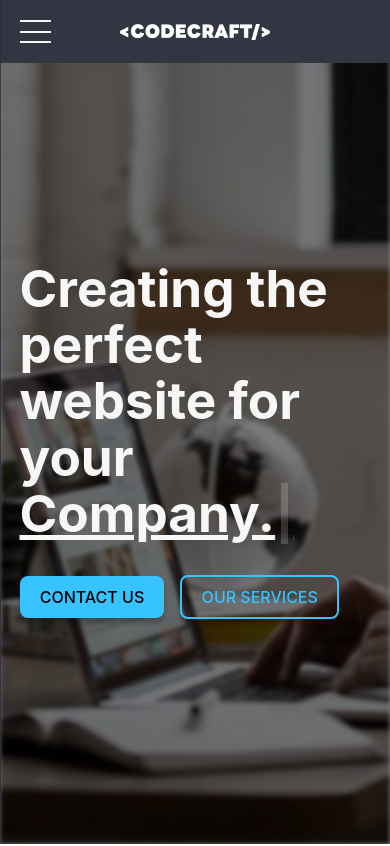
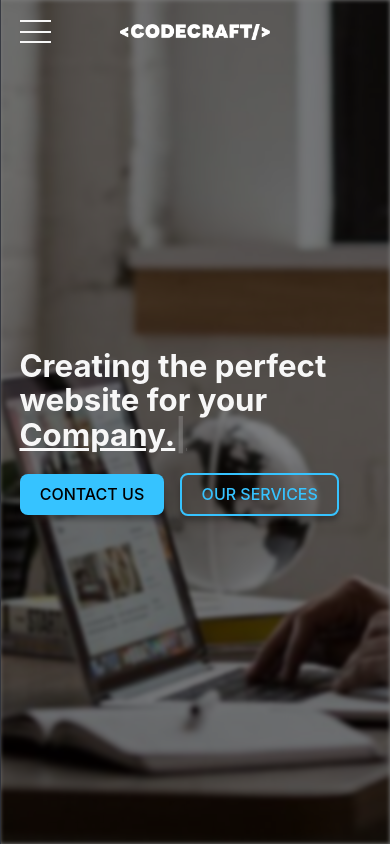
Before and after one commit to poofy25/landing-page, a React app: page / in a window 390 px wide. Shown: the top 846 px of the page. Built offline with nearby package versions, Linux system fonts and the light colour scheme; the HTML template or start-up script is replaced by a standard one.

Commit message:
fixed some styles and font sizes

```diff
--- a/src/components/HeroSection/heroSection.module.css
+++ b/src/components/HeroSection/heroSection.module.css
@@ -62,7 +62,14 @@
     border: 2px dashed #93DEFF;
     color:#93DEFF ;
 }
-
+.HeroSection > h1 {
+    font-size: clamp(1rem,4vw,3.5rem);
+}
 .HeroSection > h1 > span {
     text-decoration: underline;
 }
+@media screen and (max-width: 767px) {
+    .HeroSection > h1 {
+        font-size: clamp(1rem,8vw,2.75rem);
+    }
+}
--- a/src/components/Navigation/navBar.module.css
+++ b/src/components/Navigation/navBar.module.css
@@ -29,6 +29,9 @@
         padding-left: 5vw;
         padding-right: 5vw;
         height: 7.5vh;
+    }
+    .NavBarTop{
+        background-color: transparent;
     }
 
     .menuButton{
@@ -132,8 +135,8 @@
             justify-content: space-between;
             box-sizing: border-box;
             height: 100%;
-            padding-left: 2.5vw;
-            padding-right: 2.5vw;
+            padding-left: 5vw;
+            padding-right: 5vw;
             height: 12.5vh;
         }
 
```
